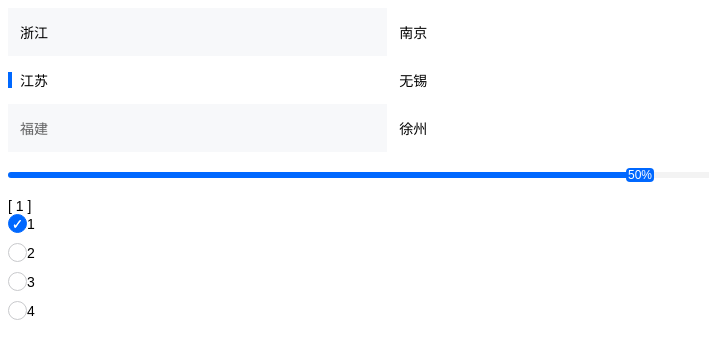
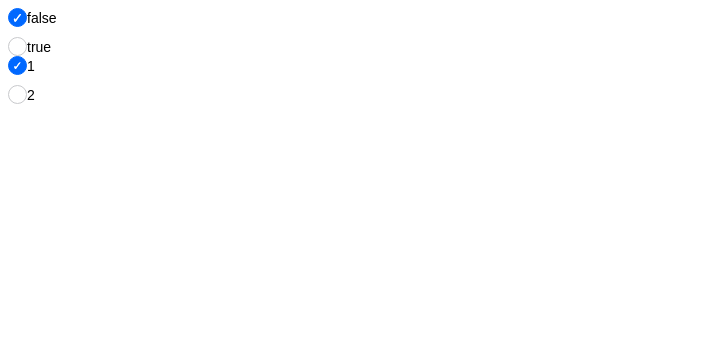
Before and after one commit to zoujinglong666/vuxui, a Vue app: page / in a window 1280 px wide. Shown: the top 358 px of the page, without its empty margins (0-709 px from the left). Built offline with nearby package versions, Linux system fonts and the light colour scheme.

Commit message:
添加复选 单选组件

```diff
--- a/src/App.vue
+++ b/src/App.vue
@@ -1,32 +1,32 @@
 <template>
   <div>
-    <vux-tree-select v-model="leftIndex" :activeId.sync="activeId" :options="items"></vux-tree-select>
-    <vux-progress :strokeWidth="50"></vux-progress>
-    {{ activeId }}
 
     <vux-radio-group v-model="activeId">
-      <vux-radio :name="1">1</vux-radio>
-      <vux-radio :name="2">2</vux-radio>
-      <vux-radio :name="3">3</vux-radio>
-      <vux-radio :name="4">4</vux-radio>
+      <vux-radio :name="false">false</vux-radio>
+      <vux-radio :name="true">true</vux-radio>
     </vux-radio-group>
+    <vux-dialog v-model="activeId">111111111111111111111111111111111111</vux-dialog>
+
+    <vux-checkbox-group v-model="activeId1">
+      <vux-checkbox name="1">1</vux-checkbox>
+      <vux-checkbox name="22">2</vux-checkbox>
+
+    </vux-checkbox-group>
+
   </div>
 </template>
 
 <script>
 
-
-import VuxCheckboxGroup from "@/packages/checkBoxGroup/src";
-import VuxRadioGroup from "@/packages/radioGroup/src";
-
 export default {
-  components: {VuxRadioGroup, VuxCheckboxGroup},
+  components: {},
 
 
   data() {
     return {
       leftIndex: 1,
-      activeId: [1],
+      activeId: false,
+      activeId1: ['1'],
       items: [
         {
           text: '浙江',
--- a/src/packages/calendar/src/index.vue
+++ b/src/packages/calendar/src/index.vue
@@ -119,7 +119,6 @@ export default {
   data() {
     return {
       weeks: ["日", "一", "二", "三", "四", "五", "六"],
-      curOpen: this.open,
       y: '',
       m: '',
       d: "",
@@ -298,12 +297,15 @@ export default {
     m() {
       this.getCalendar()
     },
-    open(val) {
-      this.curOpen = val;
+    curOpen: {
+      get() {
+        return this.open
+      },
+      set(val) {
+        this.$emit('input', val)
+      }
     },
-    curOpen(val) {
-      this.$emit('input', val)
-    }
+
   },
 
   methods: {
--- a/src/packages/checkBox/src/index.vue
+++ b/src/packages/checkBox/src/index.vue
@@ -30,14 +30,12 @@ export default {
 
   data() {
     return {
-      value: this.checkValue,
-      cell: this.$parent.cell
-
+      cell: this.$parent.cell || false
     }
   }
   ,
   model: {
-    prop: 'checkValue',
+    prop: 'value',
   }
   ,
   props: {
@@ -55,7 +53,7 @@ export default {
       type: Boolean
     }
     ,
-    checkValue: {
+    value: {
       type: Boolean
     }
     ,
@@ -97,12 +95,14 @@ export default {
   }
   ,
   watch: {
-    checkValue(val) {
-      this.value = val;
-    }
-    ,
-    value(val) {
-      this.$emit('input', val)
+
+    checkValue: {
+      get() {
+        return this.value
+      },
+      set(val) {
+        this.handleEmit(val)
+      }
     }
   }
   ,
@@ -111,7 +111,7 @@ export default {
       if (this.$parent.value) {
         return this.$parent.value.indexOf(this.name) !== -1;
       }
-      return !!this.value
+      return this.value
     },
     checkBoxStyle() {
       return {
@@ -248,7 +248,7 @@ export default {
 .checked::after {
   content: '✓';
   color: #fff;
-  font-size: 14px;
+  font-size: 12px;
   font-weight: 500;
 }
 
--- a/src/packages/index.js
+++ b/src/packages/index.js
@@ -25,10 +25,12 @@ import vuxCheckBox from './checkBox/index'
 import vuxCheckBoxGroup from './checkBoxGroup/index'
 import vuxRadio from './radio/index'
 import vuxRadioGroup from './radioGroup/index'
+import vuxDialog from './dialog/index'
 
 // 将各个封装的组件使用一个数组保存，便于统一注册
 const components = [
     vuxRadio,
+    vuxDialog,
     vuxRadioGroup,
     vuxAvatar,
     VuxSegmented,
--- a/src/packages/radio/src/index.vue
+++ b/src/packages/radio/src/index.vue
@@ -30,9 +30,7 @@ export default {
 
   data() {
     return {
-      checkValue: this.value,
-      cell: this.$parent.cell
-
+      cell: this.$parent.cell || false
     }
   }
   ,
@@ -53,14 +51,9 @@ export default {
     },
     disabled: {
       type: Boolean
-    }
-    ,
-    value: {
-      type: Boolean
-    }
-    ,
+    },
     name: {
-      type: [String, Number, Object],
+      type: [Boolean, String, Number, Object, Array]
     }
     ,
 
@@ -96,21 +89,17 @@ export default {
 
   }
   ,
-  watch: {
-    value(val) {
-      this.checkValue = val;
-    }
-    ,
-    checkValue(val) {
-      this.$emit('input', val)
-    }
-  }
-  ,
   computed: {
+    checkValue: {
+      get() {
+        return this.value
+      },
+      set(val) {
+        this.handleEmit(val)
+      }
+    },
     checked() {
-      if (this.$parent.value) {
-        return this.$parent.value == this.name
-      }
+      return this.$parent.value === this.name
     },
     checkBoxStyle() {
       return {
@@ -156,13 +145,7 @@ export default {
       if (this.disabled) {
         return
       }
-      if (this.$parent.value) {
-        this.$parent.updateParent(this.name)
-      } else {
-        this.value = !this.value;
-        this.$emit('click')
-        this.handleEmit(this.value)
-      }
+      this.$parent.updateParent(this.name)
     }
   }
 }
--- a/src/packages/radioGroup/src/index.vue
+++ b/src/packages/radioGroup/src/index.vue
@@ -7,18 +7,14 @@
 export default {
   name: "VuxRadioGroup",
   data() {
-    return {
-      checkedList: this.value
-    }
+    return {}
   },
   model: {
     prop: 'value',
-    event: 'input'
   },
   props: {
     value: {
-      type: [String, Number, Array],
-
+      type: [Boolean, String, Number, Object, Array]
     },
     disabled: {
       type: Boolean
@@ -47,10 +43,15 @@ export default {
     }
 
   },
-  watch: {
-    value(value) {
-      this.checkedList = value;
-    },
+  computed: {
+    checkList: {
+      get() {
+        return this.value
+      },
+      set(val) {
+        this.handleEmit(val)
+      }
+    }
   },
   methods: {
     handleEmit(data) {
@@ -58,7 +59,6 @@ export default {
       this.$emit('change', data)
     },
     closeOther(name) {
-
       this.$children.forEach((item) => {
         // 将除了自身以外的都置为false，故其他的就都折叠上了
         if (item.name !== name) {
@@ -69,13 +69,12 @@ export default {
     updateParent(name) {
       this.closeOther(name)
       if (Array.isArray(this.checkedList)) {
-        this.checkedList = [name]
+        this.checkedList = [name];
         this.handleEmit(this.checkedList)
 
-      } else if (typeof this.checkedList === 'string' || typeof this.checkedList === 'number') {
+      } else {
         this.checkedList = name
         this.handleEmit(this.checkedList)
-
       }
 
     },
```
